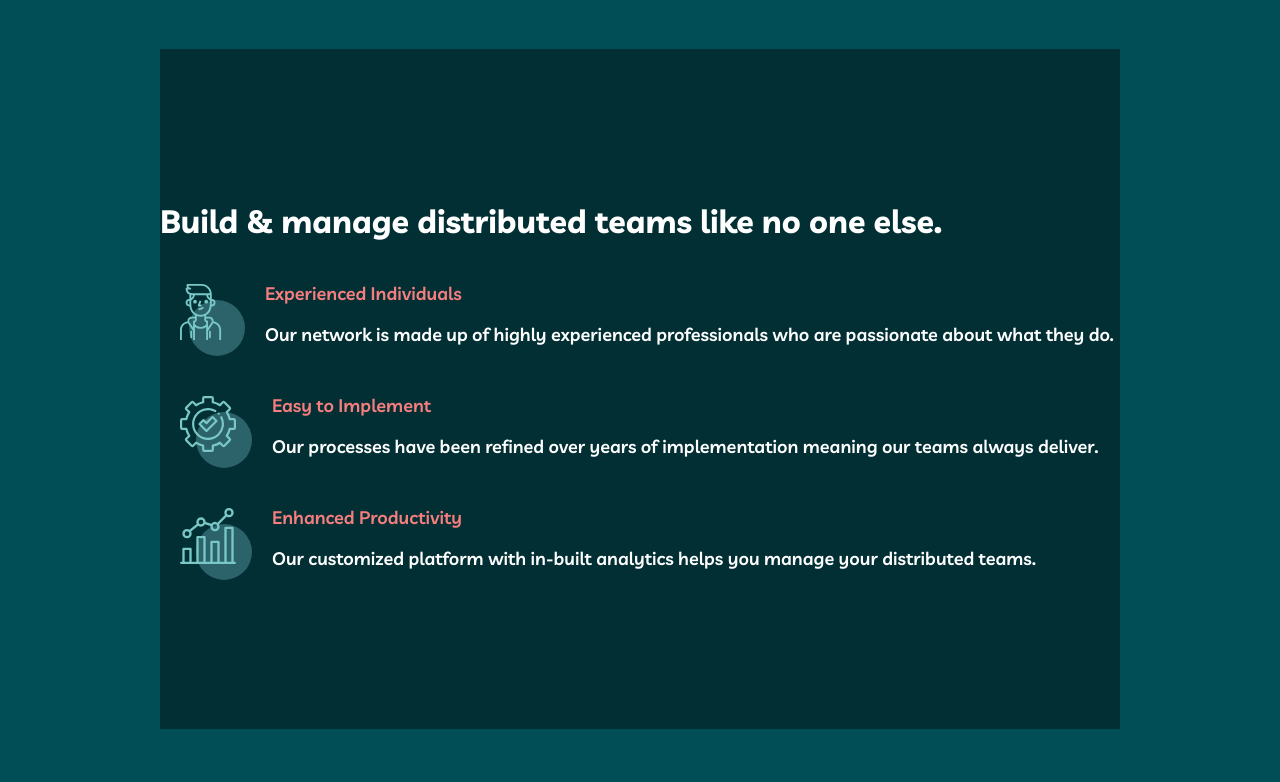
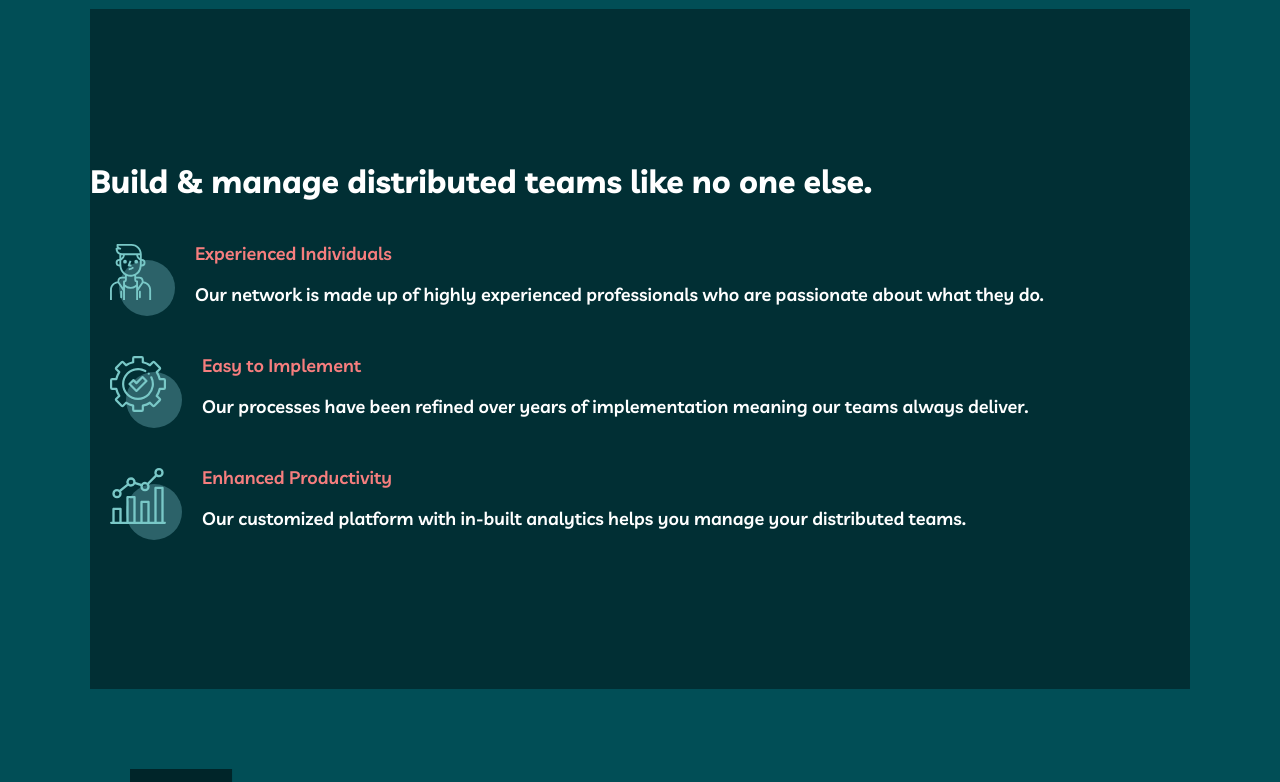
Before and after one commit to AdirGamil/website-react, a React (Vite) app: page / in a window 1280 px wide. Shown: the part 617-1399 px from the top of the page. Built offline with nearby package versions, Linux system fonts and the light colour scheme.

Commit message:
Update Layout

```diff
--- a/src/assets/styles/basics/helpers.scss
+++ b/src/assets/styles/basics/helpers.scss
@@ -4,10 +4,6 @@
 
 .coloredg {
   color: $sec-accent;
-}
-
-.full-width {
-  grid-column: 1 / -1;
 }
 
 .contact-btn {
--- a/src/assets/styles/basics/layout.scss
+++ b/src/assets/styles/basics/layout.scss
@@ -2,44 +2,22 @@ $layout-padding: 40px;
 
 .main-layout {
   display: grid;
-  grid-template-columns: 1fr;
+  grid-template-columns: minmax(rem($layout-padding), 1fr) 1100px minmax(rem($layout-padding), 1fr);
   grid-template-rows: auto 1fr auto;
   min-height: 100vh;
-
-  @media (min-width: 320px) {
-    grid-template-columns: 1fr;
-    grid-gap: rem($layout-padding);
-  }
-
-  @media (min-width: 641px) {
-    grid-template-columns: minmax(rem($layout-padding), 1fr) minmax(
-        auto,
-        rem(960px)
-      ) minmax(rem($layout-padding), 1fr);
-  }
-
-  @media (min-width: 1281px) {
-    grid-template-columns: minmax(rem($layout-padding), 1fr) minmax(
-        auto,
-        rem(2360px)
-      ) minmax(rem($layout-padding), 1fr);
-  }
+  grid-gap: rem($layout-padding);
 
   > * {
     grid-column: 2;
+  }
+
+  .full {
+    grid-column: 1 / -1;
   }
 
   main {
     display: grid;
     grid-template-rows: auto;
     grid-gap: rem(40px);
-
-    @media (min-width: 768px) {
-      grid-gap: rem(60px);
-    }
-
-    @media (min-width: 1024px) {
-      grid-gap: rem(80px);
-    }
   }
 }
--- a/src/cmps/Skills.jsx
+++ b/src/cmps/Skills.jsx
@@ -4,8 +4,8 @@ import iconChart from '../assets/images/icon-chart.svg'
 import SkiilRightIcon from '../assets/images/bg-pattern-home-3.svg'
 export function Skills() {
   return (
-    <section className="skills-section full-width">
-      <div className="skills-container">
+    <section className="skills-section full">
+      <div className="skills-container full">
         <div className="skills-header-container">
           <h1 className="skills-header-title">
             Build & manage distributed teams like no one else.
```
Also changed, not shown: src/assets/styles/cmps/Skills.scss (+0 -7 lines).
